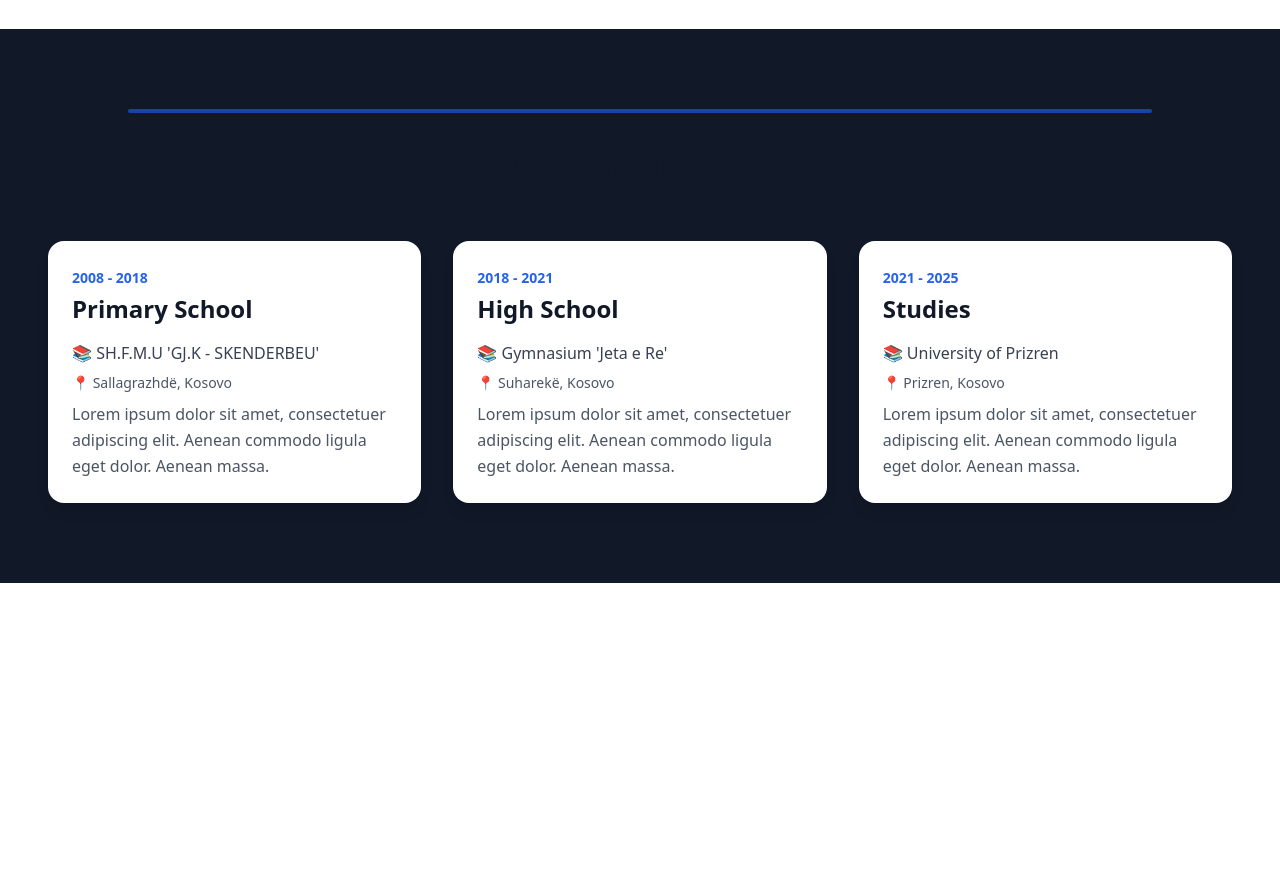
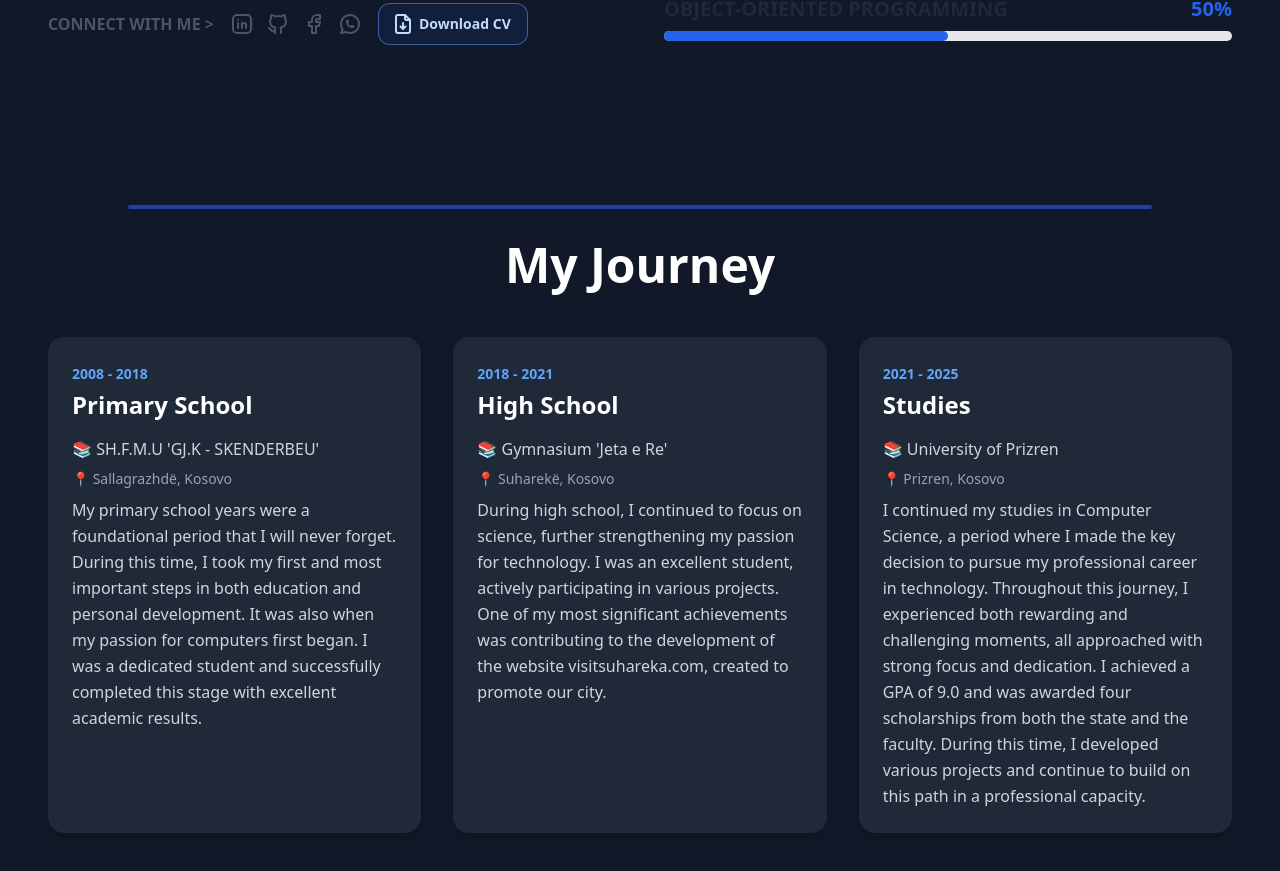
Before and after one commit to AdrianK004/portfolio, a React (Vite) app: page / in a window 1280 px wide. Shown: the part 1239-2110 px from the top of the page. Before the commit the page ends 1822 px from the top, so only its background shows below. Built offline with nearby package versions, Linux system fonts and the light colour scheme.

Commit message:
Journey Page

```diff
--- a/src/components/Header.jsx
+++ b/src/components/Header.jsx
@@ -32,7 +32,7 @@ function Header() {
     <>
       <header className={`fixed top-0 left-0 w-full z-50 transition-all duration-300 ${
         scrolled
-          ? 'bg-black/30 backdrop-blur-md rounded-b-3xl'
+          ? 'bg-gray-900 rounded-b-3xl'
           : 'bg-transparent'
       }`}>
         <div className="w-full px-6 md:px-12 lg:px-20">
@@ -85,16 +85,17 @@ function Header() {
         </div>
 
         <>
+
         {/* Mobile Menu */}
         <div className={`md:hidden fixed top-20 left-4 right-4 rounded-2xl z-[999]
-                        bg-black/30
+                        bg-black/60
                         backdrop-blur-md
                         border border-white/5
                         shadow-xl
                         transition-all duration-300 ease-out
                         ${isMobileMenuOpen
                           ? 'opacity-100 translate-y-0 pointer-events-auto'
-                          : 'opacity-0 -translate-y-8 pointer-events-none'}`}>
+                          : 'opacity-0 -translate-y-8 pointer-events-none '}`}$>
           <div className="flex flex-col items-center gap-5 py-8">
             {navLinks.map((link) => (
               <a
--- a/src/components/Navbar.jsx
+++ b/src/components/Navbar.jsx
@@ -1,7 +1,6 @@
 function Navbar() {
   return (
     <nav>
-      <h2>Adrian</h2>
       <ul>
         <li><a href="#home">Home</a></li>
         <li><a href="#about">About</a></li>
--- a/src/sections/about.jsx
+++ b/src/sections/about.jsx
@@ -49,7 +49,7 @@ const About = () => {
   }, [hasAnimated]);
 
   return (
-    <section id="about" ref={sectionRef} className="py-8 px-6 md:px-12 bg-white dark:bg-gray-900">
+    <section id="about" ref={sectionRef} className="py-20 px-6 md:px-12 bg-gray-900">
       <div className="max-w-7xl mx-auto">
         <div className="grid md:grid-cols-2 gap-12 items-center">
           <div>
--- a/src/sections/journey.jsx
+++ b/src/sections/journey.jsx
@@ -32,21 +32,21 @@ const Journey = () => {
       period: "2008 - 2018",
       title: "Primary School",
       school: "SH.F.M.U 'GJ.K - SKENDERBEU'",
-      description: "Lorem ipsum dolor sit amet, consectetuer adipiscing elit. Aenean commodo ligula eget dolor. Aenean massa.",
+      description: "My primary school years were a foundational period that I will never forget. During this time, I took my first and most important steps in both education and personal development. It was also when my passion for computers first began. I was a dedicated student and successfully completed this stage with excellent academic results.",
       location: "Sallagrazhdë, Kosovo"
     },
     {
       period: "2018 - 2021",
       title: "High School",
       school: "Gymnasium 'Jeta e Re'",
-      description: "Lorem ipsum dolor sit amet, consectetuer adipiscing elit. Aenean commodo ligula eget dolor. Aenean massa.",
+      description: "During high school, I continued to focus on science, further strengthening my passion for technology. I was an excellent student, actively participating in various projects. One of my most significant achievements was contributing to the development of the website visitsuhareka.com, created to promote our city.",
       location: "Suharekë, Kosovo"
     },
     {
       period: "2021 - 2025",
       title: "Studies",
       school: "University of Prizren",
-      description: "Lorem ipsum dolor sit amet, consectetuer adipiscing elit. Aenean commodo ligula eget dolor. Aenean massa.",
+      description: "I continued my studies in Computer Science, a period where I made the key decision to pursue my professional career in technology. Throughout this journey, I experienced both rewarding and challenging moments, all approached with strong focus and dedication. I achieved a GPA of 9.0 and was awarded four scholarships from both the state and the faculty. During this time, I developed various projects and continue to build on this path in a professional capacity.",
       location: "Prizren, Kosovo"
     }
   ];
@@ -58,7 +58,7 @@ const Journey = () => {
 
         <div className="pt-8">
           <h2
-            className={`text-4xl md:text-5xl font-bold text-center text-gray-900 dark:text-white mb-12 transition-all duration-700 ${
+            className={`text-4xl md:text-5xl font-bold text-center text-white mb-12 transition-all duration-700 ${
               isVisible ? 'opacity-100 translate-y-0' : 'opacity-0 translate-y-10'
             }`}
           >
@@ -69,7 +69,7 @@ const Journey = () => {
             {journeyData.map((item, index) => (
               <div
                 key={index}
-                className={`bg-white dark:bg-gray-800 rounded-2xl p-6 shadow-lg hover:shadow-xl transition-all duration-300 hover:-translate-y-2 ${
+                className={`bg-gray-800 rounded-2xl p-6 shadow-lg hover:shadow-xl transition-all duration-300 hover:-translate-y-2 ${
                   isVisible
                     ? 'opacity-100 translate-y-0'
                     : 'opacity-0 translate-y-16'
@@ -77,22 +77,22 @@ const Journey = () => {
                 style={{ transitionDelay: `${index * 150}ms`, transitionDuration: '700ms' }}
               >
                 <div className="mb-4">
-                  <span className="text-blue-600 dark:text-blue-400 font-semibold text-sm">
+                  <span className="text-blue-400 font-semibold text-sm">
                     {item.period}
                   </span>
-                  <h3 className="text-2xl font-bold text-gray-900 dark:text-white mt-1">
+                  <h3 className="text-2xl font-bold text-white  mt-1">
                     {item.title}
                   </h3>
                 </div>
 
                 <div className="space-y-2">
-                  <p className="text-gray-700 dark:text-gray-300 font-medium">
+                  <p className="text-gray-300 font-medium">
                     📚 {item.school}
                   </p>
-                  <p className="text-gray-600 dark:text-gray-400 text-sm">
+                  <p className="text-gray-400 text-sm">
                     📍 {item.location}
                   </p>
-                  <p className="text-gray-600 dark:text-gray-300 mt-3 leading-relaxed">
+                  <p className="text-gray-300 mt-3 leading-relaxed">
                     {item.description}
                   </p>
                 </div>
```
